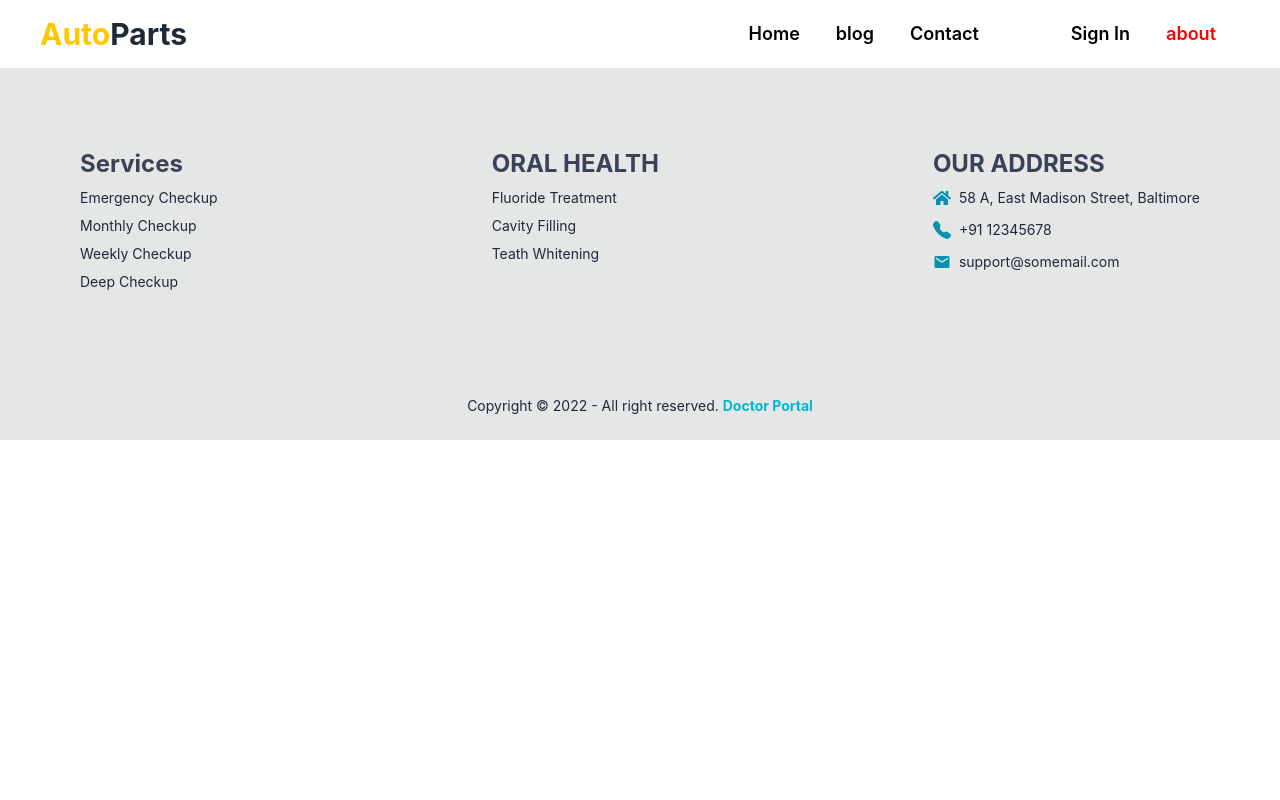
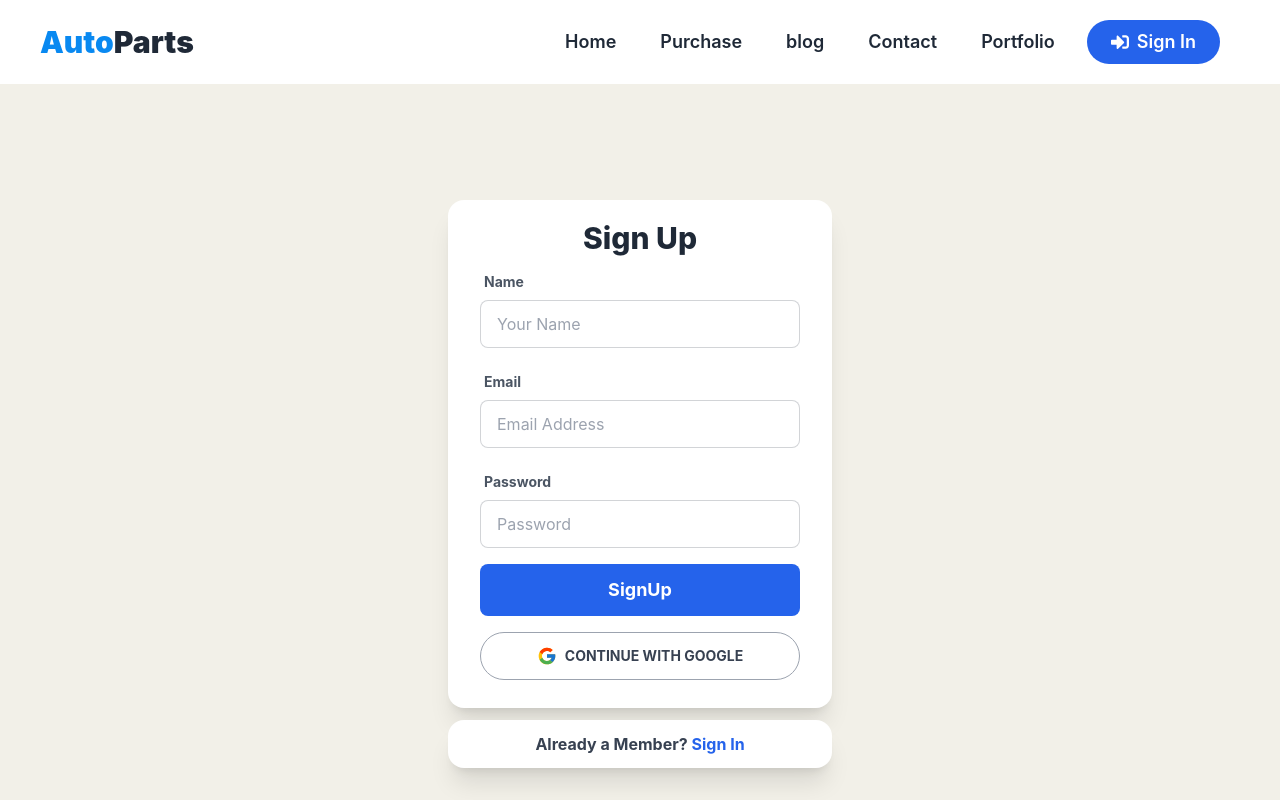
Before and after one commit to Jugol-Karmakar/Auto-Parts, a React (Create React App) app: page /signup in a window 1280 px wide. Shown: the top 800 px of the page. Built offline with nearby package versions, Linux system fonts and the light colour scheme; no server answers.

Commit message:
signup commit

```diff
--- a/package.json
+++ b/package.json
@@ -16,6 +16,7 @@
     "react-icons": "^4.3.1",
     "react-router-dom": "^6.3.0",
     "react-scripts": "5.0.1",
+    "react-toastify": "^9.0.1",
     "swiper": "^8.1.5",
     "web-vitals": "^2.1.4"
   },
--- a/src/App.js
+++ b/src/App.js
@@ -1,8 +1,12 @@
 import { Route, Routes } from "react-router-dom";
 import Home from "./Pages/Home/Home/Home";
 import SignIn from "./Pages/Login/SignIn/SignIn";
+import SignUp from "./Pages/Login/SignUp/SignUp";
+import Purchase from "./Pages/Purchase/Purchase";
 import Footer from "./Pages/Shared/Footer/Footer";
 import Header from "./Pages/Shared/Header/Header";
+import { ToastContainer } from "react-toastify";
+import "react-toastify/dist/ReactToastify.css";
 
 function App() {
   return (
@@ -10,9 +14,12 @@ function App() {
       <Header></Header>
       <Routes>
         <Route path="/" element={<Home></Home>}></Route>
+        <Route path="/purchase" element={<Purchase></Purchase>}></Route>
         <Route path="/signin" element={<SignIn></SignIn>}></Route>
+        <Route path="/signup" element={<SignUp></SignUp>}></Route>
       </Routes>
       <Footer></Footer>
+      <ToastContainer></ToastContainer>
     </div>
   );
 }
--- a/src/Pages/Home/Part/Part.js
+++ b/src/Pages/Home/Part/Part.js
@@ -18,7 +18,6 @@ const Part = (props) => {
           <span className="flex items-center text-2xl ml-2">
             <HiOutlineCurrencyBangladeshi /> {price}
           </span>{" "}
-          <sub> /MRP</sub>
           <span className="text-sky-900 ml-2">(Per Unit)</span>
         </p>
         <div className="flex justify-center my-2">
--- a/src/Pages/Login/SignIn/SignIn.js
+++ b/src/Pages/Login/SignIn/SignIn.js
@@ -1,9 +1,14 @@
 import React from "react";
 import { useForm } from "react-hook-form";
-import { useSignInWithEmailAndPassword } from "react-firebase-hooks/auth";
+import {
+  useSendPasswordResetEmail,
+  useSignInWithEmailAndPassword,
+} from "react-firebase-hooks/auth";
 import Loading from "../../Shared/Loading/Loading";
 import SocialLogin from "../SocialLogin/SocialLogin";
 import auth from "../../../firebase.init";
+import { Link } from "react-router-dom";
+import { toast } from "react-toastify";
 
 const SignIn = () => {
   const {
@@ -15,6 +20,8 @@ const SignIn = () => {
 
   const [signInWithEmailAndPassword, user, loading, error] =
     useSignInWithEmailAndPassword(auth);
+  const [sendPasswordResetEmail, sending, resetError] =
+    useSendPasswordResetEmail(auth);
   let signInError;
 
   if (loading) {
@@ -31,13 +38,21 @@ const SignIn = () => {
 
   const onSubmit = (data) => {
     signInWithEmailAndPassword(data.email, data.password);
+    toast("Sign In Successfully!!");
+  };
+
+  const resetPassword = () => {
+    const email = getValues("email");
+    sendPasswordResetEmail(email);
+    toast("Password Reset,Check Email & Set Your Password");
   };
 
   return (
-    <div className="container min-h-screen mx-auto px-10 flex justify-center items-center">
+    <div className="w-full bg-[#f2f0e8]">
+      <div className="container min-h-screen mx-auto px-20  flex flex-col justify-center items-center">
         <div className="card w-96 bg-base-100 shadow-xl">
-        <div className="card-body">
-          <h2 className="text-center text-3xl font-bold">Sign In</h2>
+          <div className="card-body py-5">
+            <h2 className="text-center text-3xl font-extrabold">Sign In</h2>
             <form onSubmit={handleSubmit(onSubmit)}>
               <div className="form-control w-full max-w-xs">
                 <label className="label">
@@ -117,14 +132,29 @@ const SignIn = () => {
                 </label>
               </div>
               {signInError}
+
               <input
                 type="submit"
                 value="SignIn"
-              className="w-full bg-[#e43315] hover:bg-[#e25036] text-lg text-white font-bold py-3 rounded-lg cursor-pointer"
+                className="w-full bg-blue-600 hover:bg-blue-700 text-lg text-white font-bold py-3 rounded-lg cursor-pointer"
               />
             </form>
-          <div className="divider">OR</div>
+            <div className="my-2">
               <SocialLogin></SocialLogin>
+            </div>
+          </div>
+        </div>
+        <div className="card w-96 bg-base-100 shadow-xl py-3 mt-3">
+          <p className="text-center font-bold text-gray-700">
+            <Link onClick={resetPassword} to="/signin">
+              Forget Your Password?
+            </Link>
+          </p>
+        </div>
+        <div className="card w-96 bg-base-100 shadow-xl py-3 mt-3">
+          <p className="text-center font-bold text-gray-700">
+            <Link to="/signup">Create new account</Link>
+          </p>
         </div>
       </div>
     </div>
--- a/src/Pages/Login/SignUp/SignUp.js
+++ b/src/Pages/Login/SignUp/SignUp.js
@@ -1,9 +1,174 @@
 import React from "react";
+import {
+  useCreateUserWithEmailAndPassword,
+  useUpdateProfile,
+} from "react-firebase-hooks/auth";
+import { useForm } from "react-hook-form";
+import { Link, useNavigate } from "react-router-dom";
+import auth from "../../../firebase.init";
+import SocialLogin from "../SocialLogin/SocialLogin";
+import { toast } from "react-toastify";
 
 const SignUp = () => {
+  const {
+    register,
+    formState: { errors },
+    getValues,
+    handleSubmit,
+  } = useForm();
+
+  const [createUserWithEmailAndPassword, user, loading, error] =
+    useCreateUserWithEmailAndPassword(auth, { sendEmailVerification: true });
+  const [updateProfile, updating, updateError] = useUpdateProfile(auth);
+
+  const navigate = useNavigate();
+  let signInError;
+
+  if (error || updateError) {
+    signInError = (
+      <p className="text-red-600">
+        <small>{error?.message || updateError?.message}</small>
+      </p>
+    );
+  }
+
+  const onSubmit = async (data) => {
+    await createUserWithEmailAndPassword(data.email, data.password);
+    await updateProfile({ displayName: data.name });
+    toast("Sign Up Successfully!!");
+    navigate("/");
+  };
+
   return (
-    <div>
-      <h2>sign Up Please</h2>
+    <div className="w-full bg-[#f2f0e8]">
+      <div className="container min-h-screen mx-auto px-10 flex flex-col justify-center items-center">
+        <div className="card w-96 bg-base-100 shadow-xl">
+          <div className="card-body py-5">
+            <h2 className="text-center text-3xl font-extrabold">Sign Up</h2>
+            <form onSubmit={handleSubmit(onSubmit)}>
+              <div className="form-control w-full max-w-xs">
+                <label className="label">
+                  <span className="label-text font-bold text-gray-600">
+                    Name
+                  </span>
+                </label>
+                <input
+                  {...register("name", {
+                    required: {
+                      value: true,
+                      message: "Name is required",
+                    },
+                  })}
+                  type="text"
+                  placeholder="Your Name"
+                  className="input input-bordered w-full max-w-xs"
+                />
+                <label class="label">
+                  {errors.name?.type === "required" && (
+                    <span className="label-text-alt text-red-600">
+                      {errors.name.message}
+                    </span>
+                  )}
+                </label>
+              </div>
+              <div className="form-control w-full max-w-xs">
+                <label className="label">
+                  <span className="label-text font-bold text-gray-600">
+                    Email
+                  </span>
+                </label>
+                <input
+                  {...register("email", {
+                    required: {
+                      value: true,
+                      message: "Email is Required",
+                    },
+                    pattern: {
+                      value: /[a-z0-9]+@[a-z]+\.[a-z]{2,3}/,
+                      message: "Provide a valid email",
+                    },
+                  })}
+                  type="email"
+                  placeholder="Email Address"
+                  className="input input-bordered w-full max-w-xs"
+                />
+                <label className="label">
+                  {errors.email?.type === "required" && (
+                    <span className="label-text-alt text-red-600">
+                      {errors.email.message}
+                    </span>
+                  )}
+                  {errors.email?.type === "pattern" && (
+                    <span className="label-text-alt text-red-600">
+                      {errors.email.message}
+                    </span>
+                  )}
+                </label>
+              </div>
+              <div className="form-control w-full max-w-xs">
+                <label className="label">
+                  <span className="label-text font-bold text-gray-600">
+                    Password
+                  </span>
+                </label>
+                <input
+                  {...register("password", {
+                    required: {
+                      value: true,
+                      message: "Password is Required",
+                    },
+                    minLength: {
+                      value: 6,
+                      message: "Must be 6 characters or longer",
+                    },
+                    pattern: {
+                      value: /[A-Za-z]{3}/,
+                      message: "one Uppercase,one Lowercase and one Number",
+                    },
+                  })}
+                  type="password"
+                  placeholder="Password"
+                  className="input input-bordered w-full max-w-xs"
+                />
+                <label className="label">
+                  {errors.password?.type === "required" && (
+                    <span className="label-text-alt text-red-600">
+                      {errors.password.message}
+                    </span>
+                  )}
+                  {errors.password?.type === "minLength" && (
+                    <span className="label-text-alt text-red-600">
+                      {errors.password.message}
+                    </span>
+                  )}
+                  {errors.password?.type === "pattern" && (
+                    <span className="label-text-alt text-red-600">
+                      {errors.password.message}
+                    </span>
+                  )}
+                </label>
+              </div>
+              {signInError}
+
+              <input
+                type="submit"
+                value="SignUp"
+                className="w-full bg-blue-600 hover:bg-blue-700 text-lg text-white font-bold py-3 rounded-lg cursor-pointer"
+              />
+            </form>
+            <div className="my-2">
+              <SocialLogin></SocialLogin>
+            </div>
+          </div>
+        </div>
+        <div className="card w-96 bg-base-100 shadow-xl py-3 mt-3">
+          <p className="text-center font-bold text-gray-700">
+            <Link to="/signin">
+              Already a Member?<span className="text-blue-600"> Sign In</span>
+            </Link>
+          </p>
+        </div>
+      </div>
     </div>
   );
 };
--- a/src/Pages/Login/SocialLogin/SocialLogin.js
+++ b/src/Pages/Login/SocialLogin/SocialLogin.js
@@ -16,7 +16,7 @@ const SocialLogin = () => {
     <div>
       <button
         onClick={() => signInWithGoogle()}
-        className="btn border w-full max-w-sm flex items-center hover:border-0 bg-white text-black hover:bg-slate-300 font-bold"
+        className="btn border border-gray-400 hover:border-gray-400 w-full max-w-sm flex rounded-full items-center bg-white text-gray-700 hover:bg-green-50 font-bold"
       >
         <FcGoogle className="text-xl mr-2" /> Continue With Google
       </button>
--- /dev/null
+++ b/src/Pages/Purchase/Purchase.js
@@ -0,0 +1,7 @@
+import React from "react";
+
+const Purchase = () => {
+  return <div></div>;
+};
+
+export default Purchase;
--- a/src/Pages/CustomLink/CustomLink.js
+++ b/src/Pages/Shared/CustomLink/CustomLink.js
@@ -1,17 +1,14 @@
 import { Link, useMatch, useResolvedPath } from "react-router-dom";
 
-function CustomLink({ children, to, className, open, setOpen }) {
+function CustomLink({ children, to, ...props }) {
+  const { className } = props;
+
   let resolved = useResolvedPath(to);
   let match = useMatch({ path: resolved.pathname, end: true });
 
   return (
     <div>
-      <Link
-        onClick={() => setOpen(!open)}
-        className={`mr-3 inline-block px-3 text-lg font-semibold ${className}`}
-        style={{ color: match ? "red" : "black" }}
-        to={to}
-      >
+      <Link className={`${className}`} to={to} {...props}>
         {children}
       </Link>
     </div>
--- a/src/Pages/Shared/Header/Header.js
+++ b/src/Pages/Shared/Header/Header.js
@@ -1,23 +1,15 @@
-import React, { useEffect, useState } from "react";
-import CustomLink from "../../CustomLink/CustomLink";
-import { FaTimes, FaBars } from "react-icons/fa";
+import React, { useState } from "react";
+import CustomLink from "../CustomLink/CustomLink";
+import { FaTimes, FaBars, FaSignInAlt } from "react-icons/fa";
 
 const Header = () => {
   const [open, setOpen] = useState(false);
 
-  useEffect(() => {
-    if (open) {
-      document.body.style.overflow = "hidden";
-    } else {
-      document.body.style.overflow = "visible";
-    }
-  }, [open]);
-
   return (
     <div className="w-full px-10 flex justify-between items-center bg-white py-3 lg:py-0">
       <div>
-        <h1 className="text-3xl font-bold">
-          <span className="text-[#ffc801]">Auto</span>Parts
+        <h1 className="text-3xl font-black">
+          <span className="text-[#0989f1]">Auto</span>Parts
         </h1>
       </div>
       <button className="z-40 block lg:hidden" onClick={() => setOpen(!open)}>
@@ -32,23 +24,43 @@ const Header = () => {
           open ? "left-0" : "-left-full"
         } w-1/2 lg:w-auto bg-white shadow-lg lg:shadow-none lg:static h-screen lg:h-auto  transition-all duration-300`}
       >
-        <CustomLink open={open} setOpen={setOpen} className="my-5" to="/">
+        <CustomLink
+          className="my-5 mr-5 inline-block px-3 text-lg font-semibold"
+          to="/"
+        >
           Home
         </CustomLink>
-        <CustomLink className="my-5" to="/blog">
+        <CustomLink
+          className="my-5 mr-5 inline-block px-3 text-lg font-semibold"
+          to="/purchase"
+        >
+          Purchase
+        </CustomLink>
+        <CustomLink
+          className="my-5 mr-5 inline-block px-3 text-lg font-semibold"
+          to="/blog"
+        >
           blog
         </CustomLink>
-        <CustomLink className="my-5" to="/contact">
+        <CustomLink
+          className="my-5 mr-5 inline-block px-3 text-lg font-semibold"
+          to="/contact"
+        >
           Contact
         </CustomLink>
-        <div className="flex flex-col lg:flex-row lg:ml-14">
-          <CustomLink className="my-5" to="/signin">
-            Sign In
-          </CustomLink>
-          <CustomLink className="my-5" to="/signup">
-            about
-          </CustomLink>
-        </div>
+        <CustomLink
+          className="my-5 mr-5 inline-block px-3 text-lg font-semibold"
+          to="/portfolio"
+        >
+          Portfolio
+        </CustomLink>
+        <CustomLink
+          className="my-5 mr-5 flex items-center px-6 text-white text-lg font-semibold bg-blue-600 py-2 rounded-full "
+          to="/signin"
+        >
+          <FaSignInAlt className="mr-2" />
+          Sign In
+        </CustomLink>
       </div>
     </div>
   );
```
Also changed, not shown: public/parts.json (+15 -15 lines), src/index.js (+4 -4 lines), 1 other file (tests, documents, lock files or other folders). Lines whose indentation alone changed are shown as unchanged.
